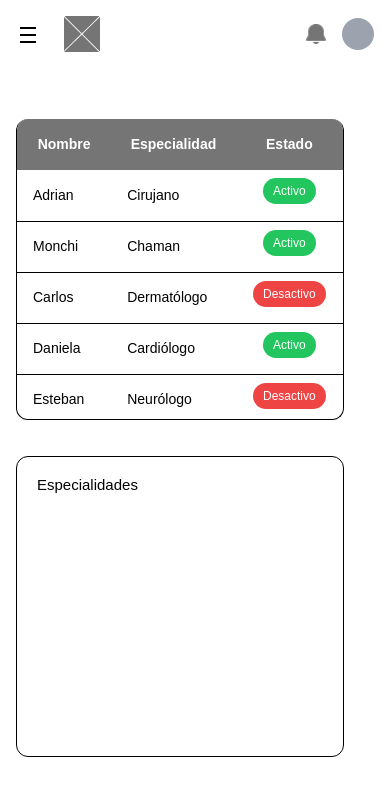
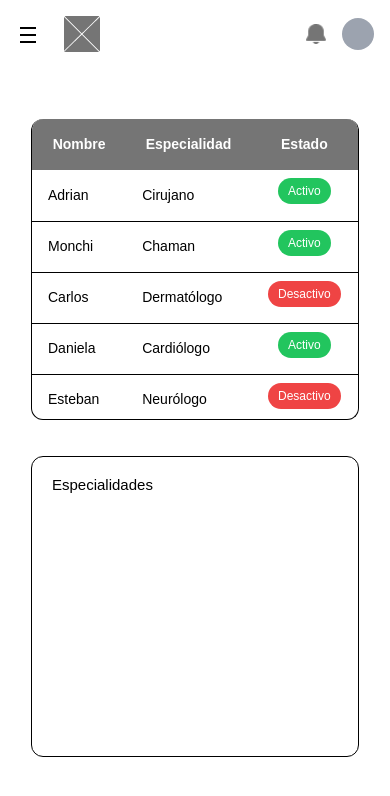
Before and after one commit to LautaroTnz/c17-56-T-Java, a React (Vite) app in the folder frontend/: page /inicio in a window 390 px wide. Shown: the top 796 px of the page. Built offline with nearby package versions, Linux system fonts and the light colour scheme.

Commit message:
Fix: Responsive

```diff
--- a/frontend/src/pages/home/Home.jsx
+++ b/frontend/src/pages/home/Home.jsx
@@ -16,17 +16,13 @@ const data = [
 
 function Home() {
     return (
-        <div className='flex'>
+        <div className='flex justify-center'>
             <div className='mt-16 ml-4 mr-4 xl:mt-20 xl:ml-24 xl:mr-0'>
-
-                <div className='xl:mt-[72px] xl:ml-[50px] xl:flex  xl:flex-row xl:gap-x-9
-                mt-[55px] flex flex-col gap-y-9 '>
-                <InicioTable data={data} />
-                <CardRecepcionista />
+                <div className='xl:mt-[72px] xl:ml-[50px] xl:flex xl:flex-row xl:gap-x-9 mt-[55px] flex flex-col gap-y-9'>
+                    <InicioTable data={data} />
+                    <CardRecepcionista />
                 </div>
-
             </div>
-
         </div>
     )
 }
```
